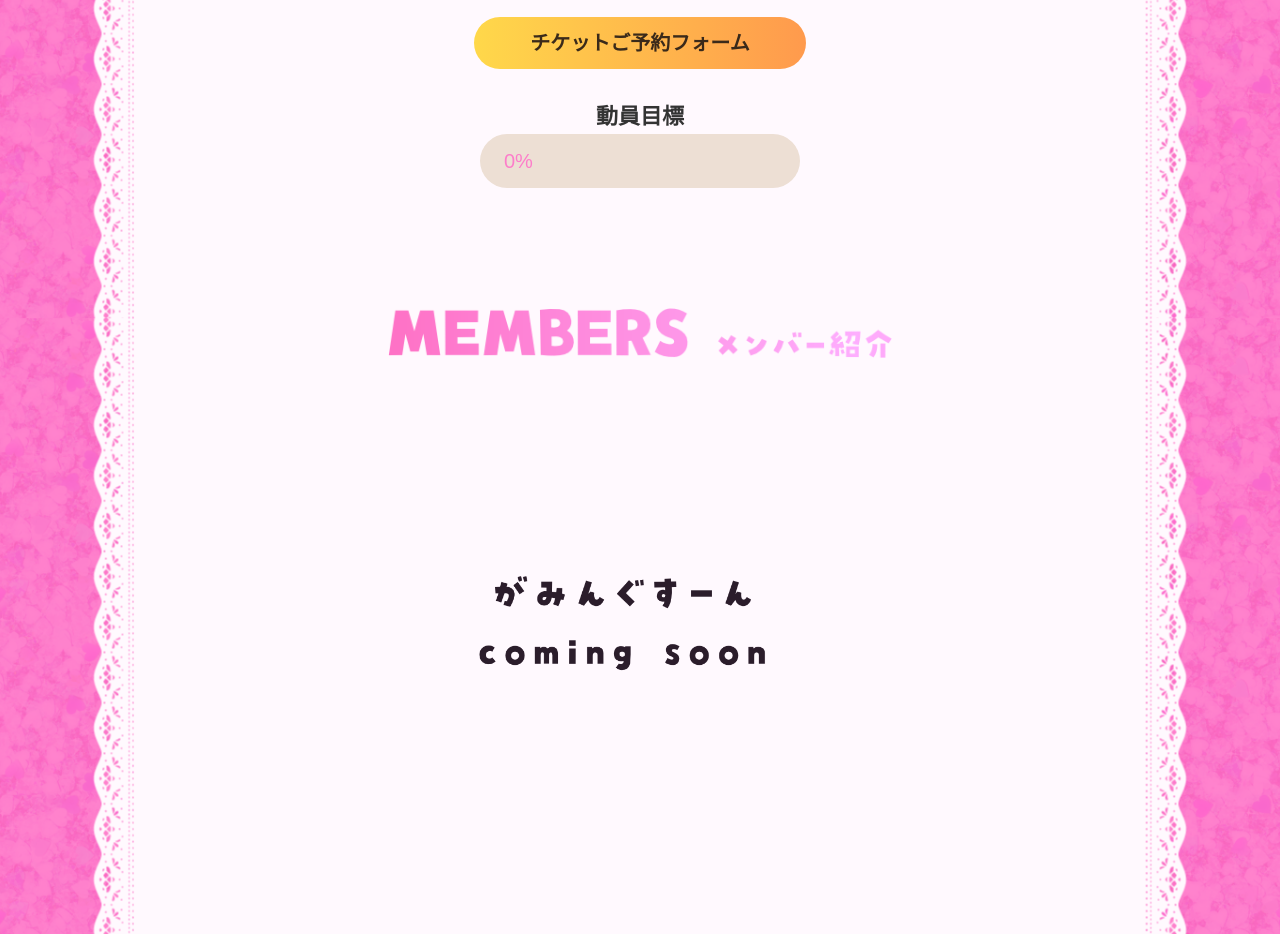
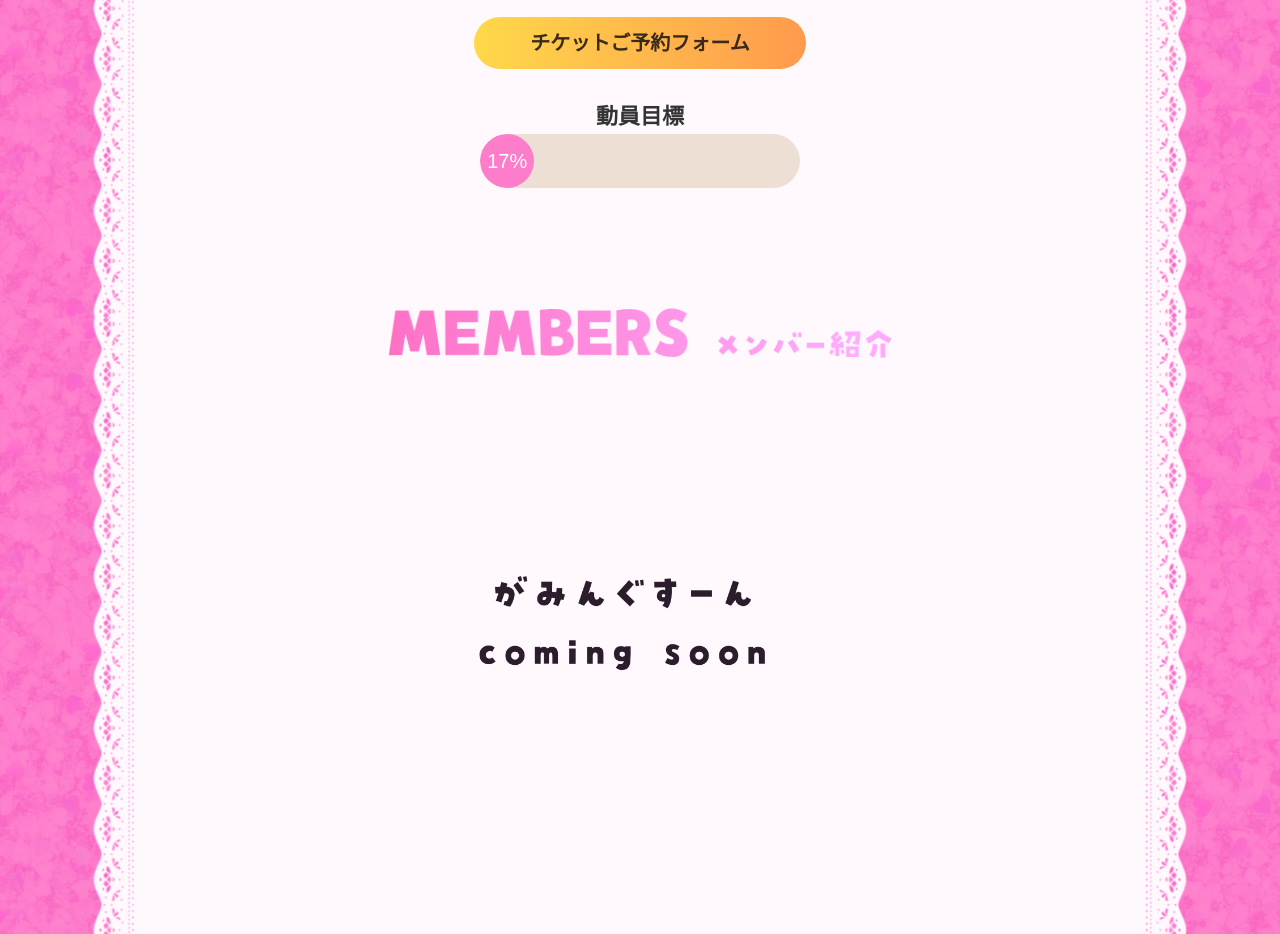
Before and after one commit to Moa-ch1/ubiquitous-octo-robot, a plain HTML site: page index.html in a window 1280 px wide. Shown: the part 3280-4214 px from the top of the page. Drawn offline with Linux system fonts and the light colour scheme; a web font is replaced by a local one.

Commit message:
Update width of 'inmater' class to 17%

```diff
--- a/index.html
+++ b/index.html
@@ -14,9 +14,7 @@
 
 	<style>
 .inmater {
-    width: 0%;
-    left: 12% !important;
-    color: rgb(253, 125, 202) !important;
+    width: 17%;
 }	</style>
 
 </head>
@@ -129,7 +127,7 @@
 					<div class="mater-flex">
 						<p class="inmater-text">動員目標</p>
 						<div class="mater">
-							<div class="inmater">0%</div>
+							<div class="inmater">17%</div>
 						</div>
 
 					</div>
```
